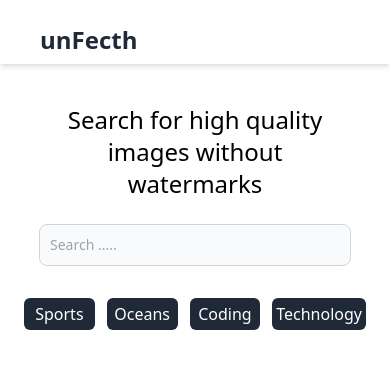
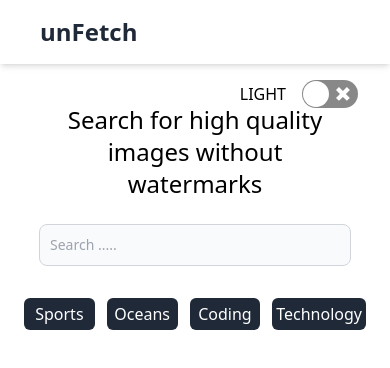
Before and after one commit to slzakaria/unFetch, a React (Vite) app: page / in a window 390 px wide. Shown: the top 368 px of the page. Built offline with nearby package versions, Linux system fonts and the light colour scheme; no server answers; some icons are missing.

Commit message:
Implemented dark mode toggle

```diff
--- a/package.json
+++ b/package.json
@@ -13,7 +13,8 @@
     "axios": "^1.5.1",
     "react": "^18.2.0",
     "react-dom": "^18.2.0",
-    "react-icons": "^4.11.0"
+    "react-icons": "^4.11.0",
+    "react-switch": "^7.0.0"
   },
   "devDependencies": {
     "@types/react": "^18.2.15",
--- a/src/App.jsx
+++ b/src/App.jsx
@@ -1,6 +1,7 @@
 import { useRef, useState, useEffect, useCallback } from "react";
 import axios from "axios";
 import Header from "./components/Header";
+import Switch from "react-switch";
 
 function App() {
   const searchInput = useRef("null");
@@ -10,8 +11,11 @@ function App() {
   const [images, setImages] = useState([]);
   const [totalPages, setTotalPages] = useState(0);
   const [page, setPage] = useState(1);
+  const [theme, setTheme] = useState("light");
 
-	const key = import.meta.env.VITE_API_KEY;
+  const key = "Gnqe8NPmR_vq1k4UNpoRXWQRUfE9qf_8zsHhM0q7MtU";
+
+  console.log(searchInput.current.value);
 
   const handleSubmit = (event) => {
     event.preventDefault();
@@ -23,6 +27,10 @@ function App() {
   const handleSelection = (selection) => {
     searchInput.current.value = selection;
     resetSearch();
+  };
+
+  const toggleChangeHandler = () => {
+    setTheme((curr) => (curr === "light" ? "dark" : "light"));
   };
 
   const fetchImages = useCallback(async () => {
@@ -60,64 +68,86 @@ function App() {
   return (
     <>
       <Header />
-			<div className='sm:w-2/5 w-4/5 mx-auto'>
-				<h1 className='text-center text-2xl mt-10 mb-6 sm:mt-28 sm:mb-12'>
+      <div
+        className={`absolute flex items-center gap-4 right-8 pt-4 ${
+          theme === "dark" ? `text-white` : ""
+        }`}
+      >
+        <label>{theme.toUpperCase()}</label>
+        <Switch onChange={toggleChangeHandler} checked={theme === "dark"} />
+      </div>
+      <div
+        className={`${theme === "dark" ? `bg-black` : ``} ${
+          images.length !== 0 || loading === true ? `h-full` : `h-[100vh]`
+        } `}
+      >
+        <div className="sm:w-2/5 w-4/5 mx-auto">
+          <h1
+            className={`${
+              theme === "dark" ? `text-white` : ""
+            } text-center text-2xl pt-10 pb-6 sm:pt-28 sm:pb-12`}
+          >
             Search for high quality images without watermarks
           </h1>
           <form onSubmit={handleSubmit} ref={formWrapper}>
-					<label htmlFor='search' className='sr-only'>
+            <label htmlFor="search" className="sr-only">
               Search
             </label>
             <input
               ref={searchInput}
-						type='search'
-						id='search'
-						className='bg-gray-50 border border-gray-300 text-gray-900 text-sm rounded-lg focus:ring-blue-500 focus:border-blue-500 block sm:w-4/5 w-full p-2.5 mx-auto'
-						placeholder='Search .....'
+              type="search"
+              id="search"
+              className="bg-gray-50 border border-gray-300 text-gray-900 text-sm rounded-lg focus:ring-blue-500 focus:border-blue-500 block sm:w-4/5 w-full p-2.5 mx-auto"
+              placeholder="Search ....."
               required
             />
           </form>
         </div>
 
-			<div className='flex gap-3 mx-6 sm:w-2/5 sm:mx-auto justify-around my-8 items-center'>
+        <div className="flex gap-3 mx-6 sm:w-2/5 sm:mx-auto justify-around my-8 items-center">
           <button
             onClick={() => handleSelection("sports")}
-					className='bg-gray-800 w-full p-1 rounded-md text-white'>
+            className="bg-gray-800 w-full p-1 rounded-md text-white"
+          >
             Sports
           </button>
           <button
             onClick={() => handleSelection("Oceans")}
-					className='bg-gray-800 w-full p-1 rounded-md text-white'>
+            className="bg-gray-800 w-full p-1 rounded-md text-white"
+          >
             Oceans
           </button>
           <button
             onClick={() => handleSelection("coding")}
-					className='bg-gray-800 w-full p-1 rounded-md text-white'>
+            className="bg-gray-800 w-full p-1 rounded-md text-white"
+          >
             Coding
           </button>
           <button
             onClick={() => handleSelection("Technology")}
-					className='bg-gray-800 w-full p-1 rounded-md text-white'>
+            className="bg-gray-800 w-full p-1 rounded-md text-white"
+          >
             Technology
           </button>
         </div>
 
         {loading ? (
-				<p className='text-center text-2xl text-orange-600'>Loading...</p>
+          <p className="text-center text-2xl text-orange-600">Loading...</p>
         ) : (
           <>
-					<div className='grid grid-cols-2 sm:grid-cols-4 gap-4 mx-auto px-10 w-full my-10 overflow-x-hidden overflow-y-scroll'>
+            <div className="grid grid-cols-2 sm:grid-cols-4 gap-4 mx-auto px-10 w-full my-10 overflow-x-hidden overflow-y-scroll">
               {images.map((image) => {
                 return (
                   <a
                     key={image.id}
                     href={image.links.download}
-									target='_blank'
-									rel='noreferrer'>
+                    target="_blank"
+                    rel="noreferrer"
+                  >
                     <img
                       src={image.urls.regular}
                       alt={image.alt_description}
-										className='w-auto h-fit object-fill'
+                      className="w-auto h-fit object-fill"
                     />
                   </a>
                 );
@@ -126,23 +156,28 @@ function App() {
           </>
         )}
 
-			{erros && <p className='text-center text-2xl mx-auto text-red-600'>{erros}</p>}
+        {erros && (
+          <p className="text-center text-2xl mx-auto text-red-600">{erros}</p>
+        )}
 
-			<div className='w-4/5 mx-auto text-center mt-4 mb-10'>
+        <div className="w-4/5 mx-auto text-center pt-4 pb-10">
           {page > 1 && (
             <button
               onClick={() => setPage(page - 1)}
-						className='bg-gray-300 w-fit py-1 px-4 rounded-md text-black hover:scale-105 mx-2'>
+              className="bg-gray-300 w-fit py-1 px-4 rounded-md text-black hover:scale-105 mx-2"
+            >
               Previous
             </button>
           )}
           {page < totalPages && (
             <button
               onClick={() => setPage(page + 1)}
-						className='bg-gray-300 w-fit py-1 px-4 rounded-md text-black hover:scale-105'>
+              className="bg-gray-300 w-fit py-1 px-4 rounded-md text-black hover:scale-105"
+            >
               Next
             </button>
           )}
+        </div>
       </div>
     </>
   );
--- a/src/components/Header.jsx
+++ b/src/components/Header.jsx
@@ -2,18 +2,20 @@ import { FaSquareGithub, FaSquareXTwitter } from "react-icons/fa6";
 
 const Header = () => {
   return (
-		<header className='my-4 py-2 shadow-md'>
-			<div className='flex gap-4 justify-between mx-10'>
-				<h1 className='text-center text-2xl font-bold text-gray-800'>unFecth</h1>
+    <header className=" py-4 shadow-md">
+      <div className="flex gap-4 justify-between mx-10">
+        <h1 className="text-center text-2xl font-bold text-gray-800">
+          unFetch
+        </h1>
         <nav>
-					<ul className='flex gap-4 text-2xl'>
+          <ul className="flex gap-4 text-2xl">
             <li>
-							<a href='https://github.com/Zackaria-Slimane' target='_blank'>
+              <a href="https://github.com/Zackaria-Slimane" target="_blank">
                 <FaSquareGithub />
               </a>
             </li>
             <li>
-							<a href='https://twitter.com/gitignorer' target='_blank'>
+              <a href="https://twitter.com/gitignorer" target="_blank">
                 <FaSquareXTwitter />
               </a>
             </li>
```
Also changed, not shown: 1 other file (tests, documents, lock files or other folders). Lines whose indentation alone changed are shown as unchanged.
